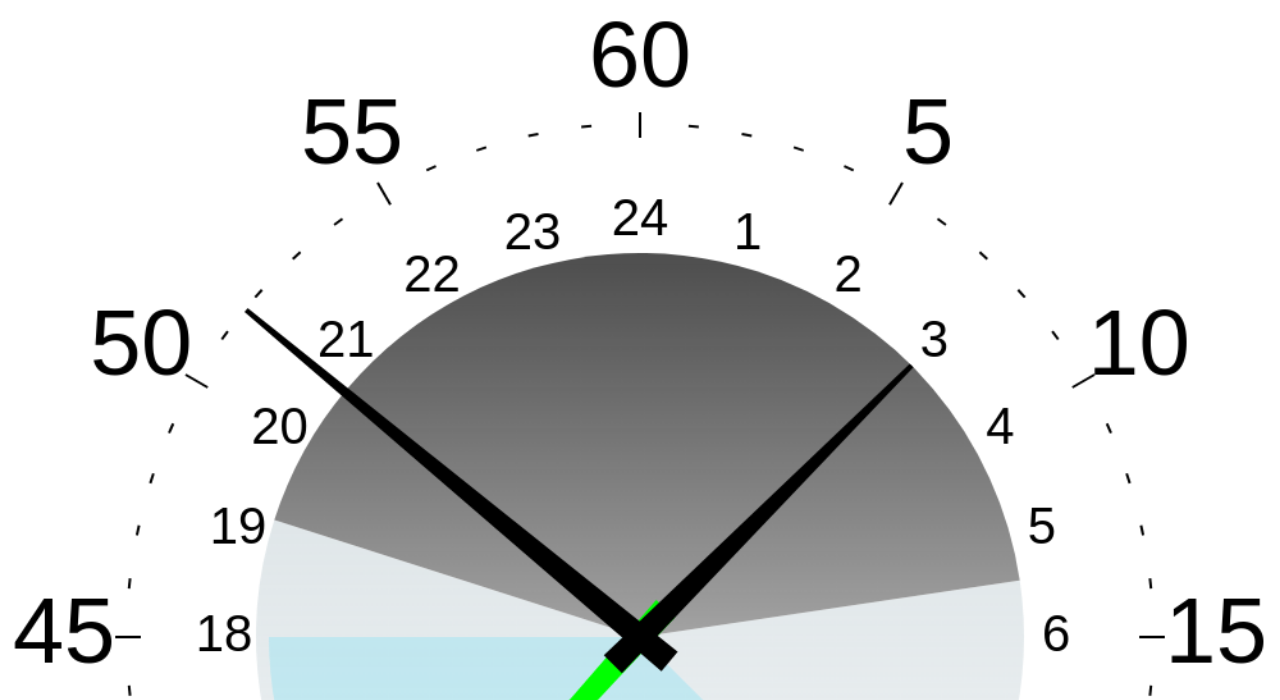
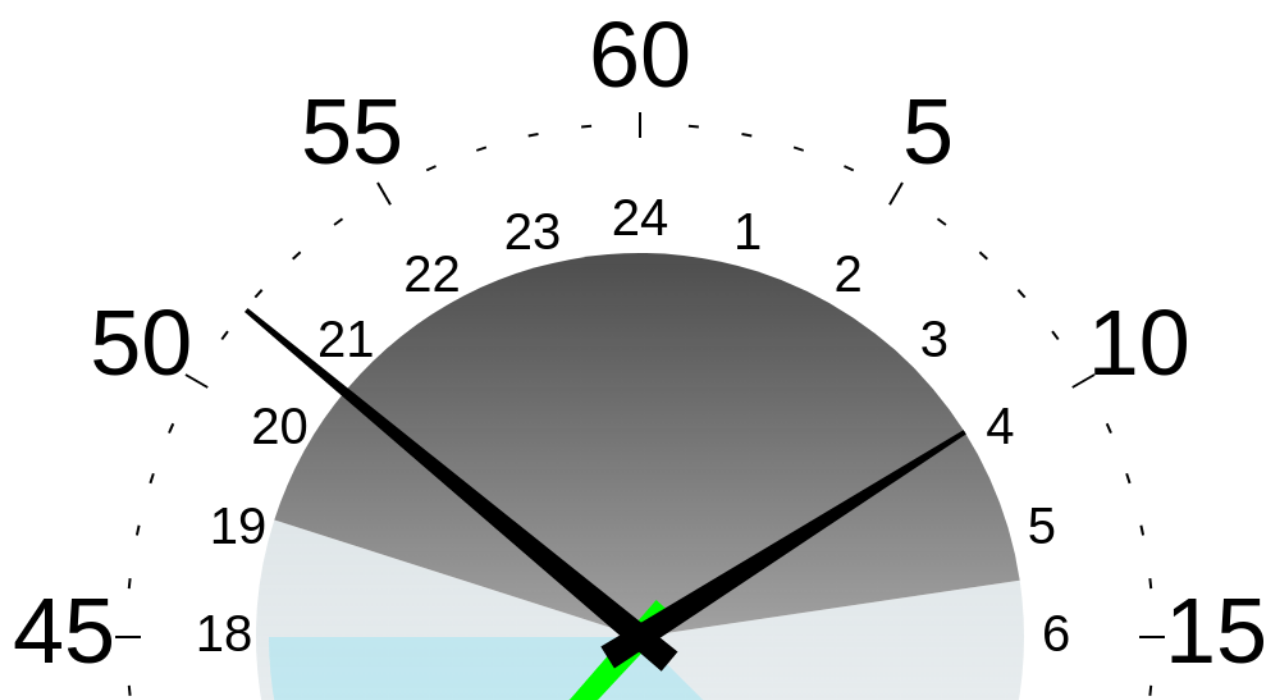
Before and after one commit to CyrilChi/24-h-clock, a plain HTML site: page index.html in a window 1280 px wide. Shown: the part 100-800 px from the top of the page. Drawn offline with nearby package versions, Linux system fonts and the light colour scheme.

Commit message:
Fix hour bug

```diff
--- a/index.html
+++ b/index.html
@@ -170,7 +170,7 @@
       ctx.restore();
       // draw hour
       ctx.save();
-      var theta = ((nowTime.hs - 6) * 2 * Math.PI) / 24;
+      var theta = ((nowTime.h - 6) * 2 * Math.PI) / 24;
       ctx.rotate(theta);
       ctx.beginPath();
       ctx.moveTo(-15, -5);
```
